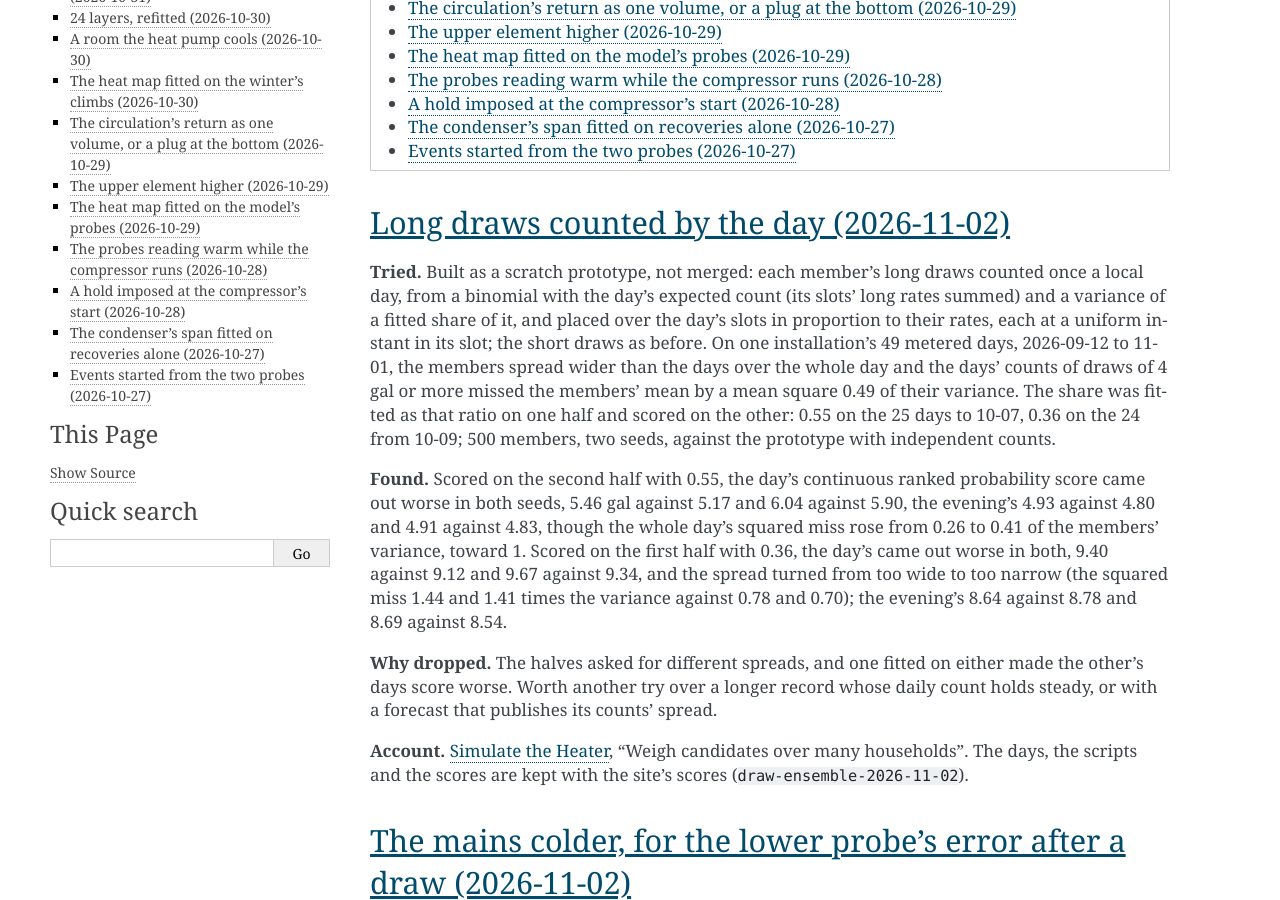
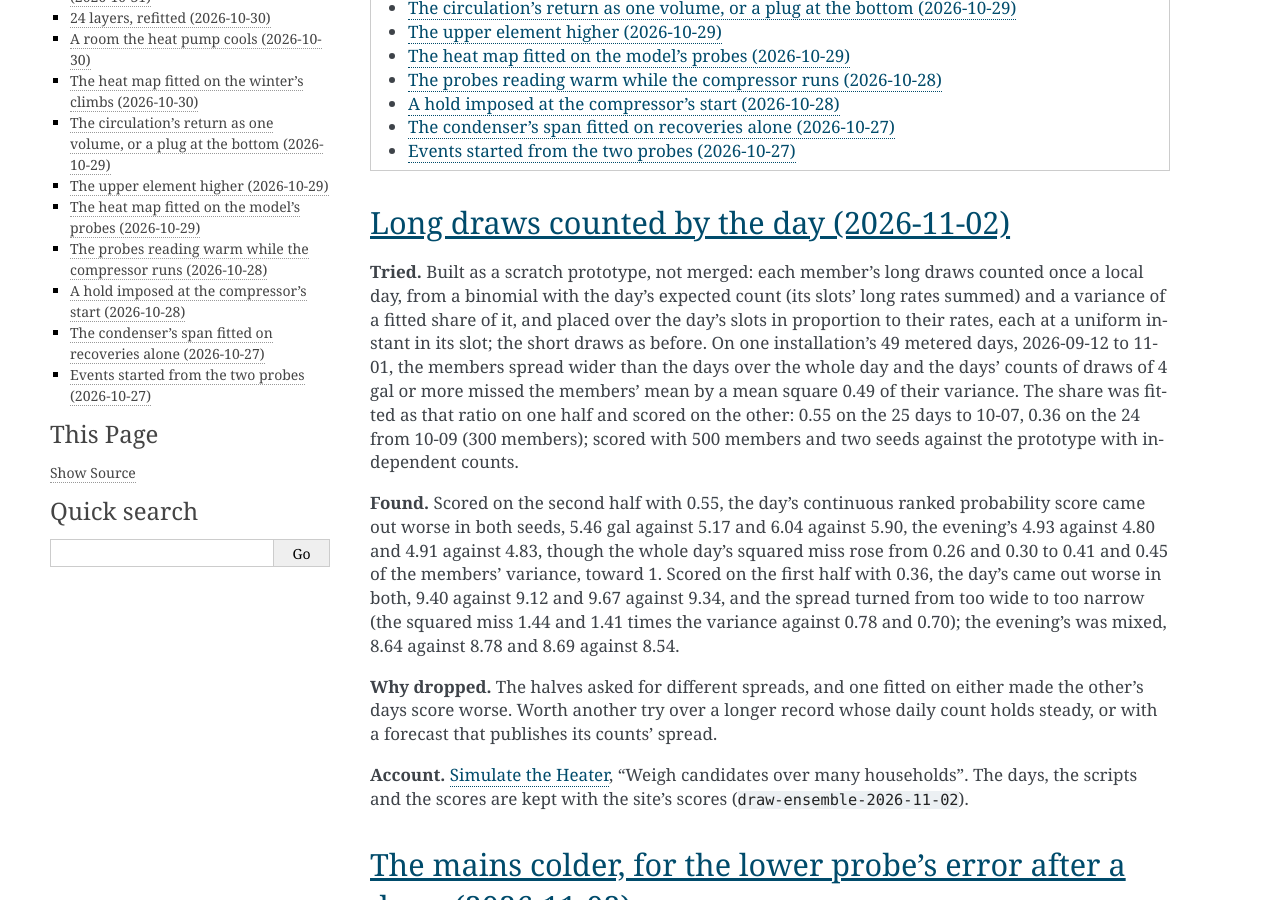
Before and after one commit to eman/nwp500-python, a Sphinx documentation site: the page built from docs/explanation/simulator-tried.rst, in a window 1280 px wide and 900 px high, scrolled down 570 px. Built offline with Sphinx 7.4.7, drawn with Linux system fonts in a browser that asks for light colours.

Commit message:
docs(sim): the ensemble's spread at 500 members, its gaps against their noise
The first half's ratios are the 500-member run's; the evening's gap and
the first half's day are within the days' noise, the second half's day
not. The trial's fit at 300 members, both seeds' ratios, the evening's
mixed result.

```diff
--- a/docs/explanation/simulator-tried.rst
+++ b/docs/explanation/simulator-tried.rst
@@ -25,18 +25,20 @@ installation's 49 metered days, 2026-09-12 to 11-01, the members spread
 wider than the days over the whole day and the days' counts of draws of
 4 gal or more missed the members' mean by a mean square 0.49 of their
 variance. The share was fitted as that ratio on one half and scored on
-the other: 0.55 on the 25 days to 10-07, 0.36 on the 24 from 10-09; 500
-members, two seeds, against the prototype with independent counts.
+the other: 0.55 on the 25 days to 10-07, 0.36 on the 24 from 10-09 (300
+members); scored with 500 members and two seeds against the prototype
+with independent counts.
 
 **Found.** Scored on the second half with 0.55, the day's continuous
 ranked probability score came out worse in both seeds, 5.46 gal against
 5.17 and 6.04 against 5.90, the evening's 4.93 against 4.80 and 4.91
-against 4.83, though the whole day's squared miss rose from 0.26 to 0.41
-of the members' variance, toward 1. Scored on the first half with 0.36,
-the day's came out worse in both, 9.40 against 9.12 and 9.67 against
-9.34, and the spread turned from too wide to too narrow (the squared
-miss 1.44 and 1.41 times the variance against 0.78 and 0.70); the
-evening's 8.64 against 8.78 and 8.69 against 8.54.
+against 4.83, though the whole day's squared miss rose from 0.26 and
+0.30 to 0.41 and 0.45 of the members' variance, toward 1. Scored on the
+first half with 0.36, the day's came out worse in both, 9.40 against
+9.12 and 9.67 against 9.34, and the spread turned from too wide to too
+narrow (the squared miss 1.44 and 1.41 times the variance against 0.78
+and 0.70); the evening's was mixed, 8.64 against 8.78 and 8.69 against
+8.54.
 
 **Why dropped.** The halves asked for different spreads, and one fitted
 on either made the other's days score worse. Worth another try over a
```
Also changed, not shown: docs/how-to/simulate-heater.rst (+8 -6 lines).
